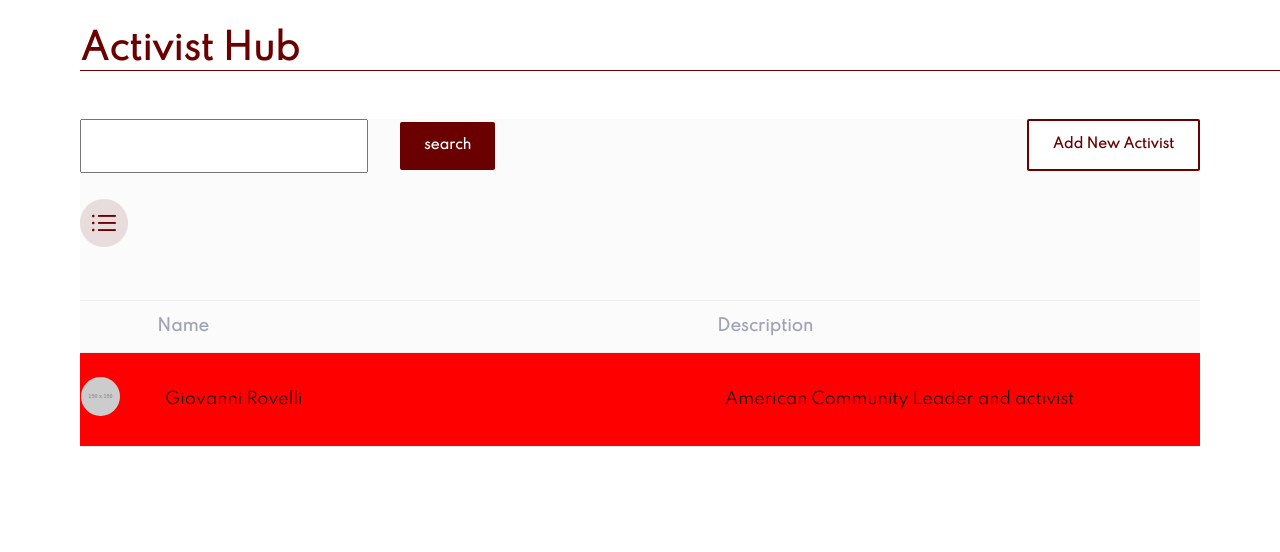
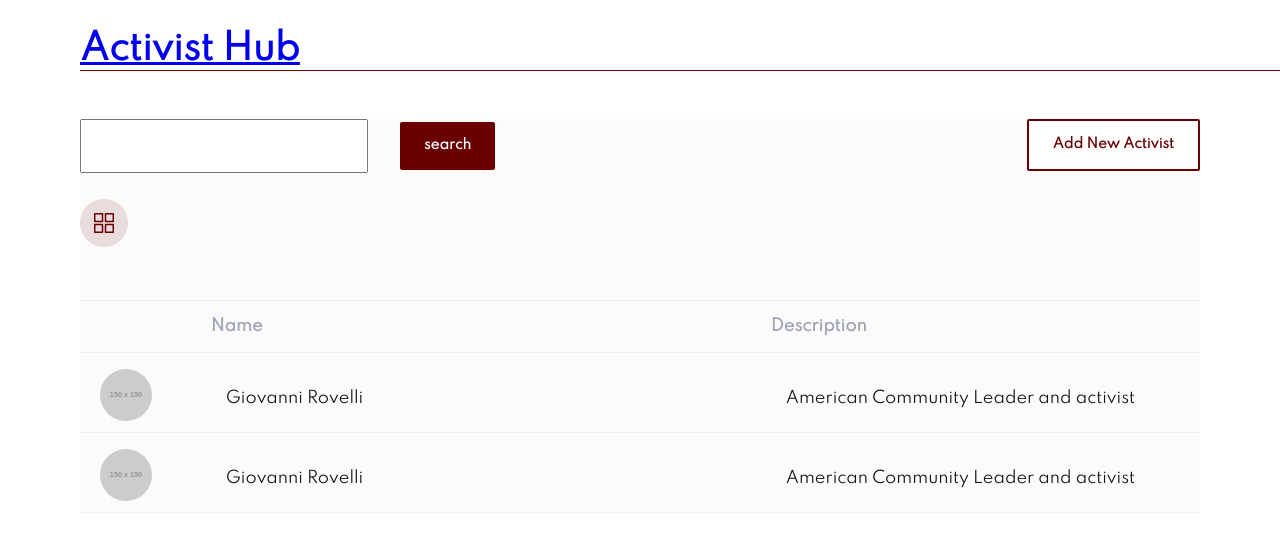
Before and after one commit to oluwabukolatina/activist, a React (Create React App) app: page /activists in a window 1280 px wide. Shown: the top 552 px of the page. Built offline with nearby package versions, Linux system fonts and the light colour scheme.

Commit message:
table data for list view

```diff
--- a/src/App.css
+++ b/src/App.css
@@ -31,11 +31,13 @@
   border: #6a0000;
   padding: 3%;
   font-weight: bolder;
+  cursor: pointer;
 }
 
 .cta p {
   font-weight: bold;
 }
+
 .logo-name {
   font-style: normal;
   color: #6a0000;
@@ -46,17 +48,20 @@
   background: #ffffff;
   border-bottom: 1px solid;
 }
+
 .activists-container {
   background: #fbfbfb;
   margin-left: 5rem;
   margin-top: 3rem;
   margin-right: 5rem;
 }
+
 .search-add {
   height: 3rem;
   display: grid;
   grid-template-columns: 1fr 1fr;
 }
+
 .add {
   float: right;
 }
@@ -66,9 +71,11 @@
   width: 50%;
   margin-right: 2rem;
 }
+
 .search-add button {
   height: 2rem;
 }
+
 .activist-search {
   background: #6a0000;
   border-radius: 2px;
@@ -77,6 +84,7 @@
   font-weight: bolder;
   padding: 1rem 1.5rem 2rem;
 }
+
 .add {
   background: #fff;
   border-radius: 2px;
@@ -90,27 +98,32 @@
   margin-top: 2rem;
   margin-bottom: 3rem;
 }
+
 .activists {
   display: grid;
   grid-template-columns: repeat(4, 1fr);
   grid-gap: 2%;
 }
+
 .activist {
   border: 1px solid;
   border-radius: 3px;
   padding: 3rem 2rem;
   background: #fff;
 }
+
 .image-clap {
   display: grid;
   grid-template-columns: 3fr 1fr;
   grid-gap: 3rem;
 }
+
 .clap-count {
   display: grid;
   grid-template-columns: 1fr 1fr;
   margin: auto auto auto 2rem;
 }
+
 .activist-image {
   border-radius: 50%;
   width: 88%;
@@ -128,12 +141,13 @@ td {
   width: 8%;
   line-height: 22px;
   color: #121212;
-  padding-top: 1.5rem;
-  padding-bottom: 1.5rem;
-  background: red;
+
+
+  padding: 1rem 20px 5px;
+
 }
+
 th {
-  padding: 8px;
   text-align: left;
   border-bottom: 1px solid #eee;
   border-top: 1px solid #eee;
@@ -145,10 +159,12 @@ th {
 td:nth-child(odd) {
   width: 0rem;
 }
+
 .list-activist-image {
   border-radius: 50%;
   width: 58%;
 }
+
 .list-activist-name {
   width: 50%;
   padding-left: 1rem;
@@ -156,6 +172,18 @@ td:nth-child(odd) {
   line-height: 22px;
   color: #121212;
 }
+
 .list-activist-description {
   padding-left: 1rem;
 }
+
+.link {
+  color: #fff;
+  text-decoration: none;
+}
+
+/* tr {
+  padding-left: 1rem;
+  padding-top: 1rem;
+  padding-bottom: 1rem;
+} */
--- a/src/components/Home.js
+++ b/src/components/Home.js
@@ -1,4 +1,5 @@
 import React from 'react';
+import { Link } from 'react-router-dom';
 
 const Home = () => {
   return (
@@ -7,7 +8,12 @@ const Home = () => {
       <div className="cta">
         <p>Learn About Historical Figures Who</p>
         <p>Have Made Meaningful Social Change.</p>
-        <button>View Activists</button>
+        <button>
+          <Link className="link" to="/activists">
+            View Activists
+          </Link>
+{' '}
+        </button>
       </div>
     </div>
   );
--- a/src/components/activists/Activists.js
+++ b/src/components/activists/Activists.js
@@ -1,7 +1,6 @@
 /* eslint-disable react/button-has-type */
 import React from 'react';
 import Header from '../layouts/Header';
-import Filter from '../../images/filter.png';
 import TileView from './TileView';
 import ListView from './ListView';
 
@@ -19,9 +18,7 @@ const Activists = () => {
             <button className="add">Add New Activist</button>
           </div>
         </div>
-        <div className="filter">
-          <img src={Filter} alt="fileter" />
-        </div>
+
         {/* <TileView /> */}
         <ListView />
       </div>
--- a/src/components/activists/ListView.js
+++ b/src/components/activists/ListView.js
@@ -1,7 +1,12 @@
 import React from 'react';
+import List from '../../images/List.png';
 
 const ListView = () => {
   return (
+    <>
+      <div className="filter">
+        <img src={List} alt="list" />
+      </div>
       <table>
         <tr>
           <th />
@@ -22,7 +27,21 @@ const ListView = () => {
             American Community Leader and activist
           </td>
         </tr>
+        <tr>
+          <td className="list-activist">
+            <img
+              className="list-activist-image"
+              src="https://via.placeholder.com/150"
+              alt="activist"
+            />
+          </td>
+          <td className="list-activist-name">Giovanni Rovelli</td>
+          <td className="list-activist-description">
+            American Community Leader and activist
+          </td>
+        </tr>
       </table>
+    </>
   );
 };
 export default ListView;
--- a/src/components/activists/TileView.js
+++ b/src/components/activists/TileView.js
@@ -1,8 +1,13 @@
 import React from 'react';
 import Clap from '../../images/clap-hand.png';
+import Filter from '../../images/filter.png';
 
 const TileView = () => {
   return (
+    <>
+      <div className="filter">
+        <img src={Filter} alt="fileter" />
+      </div>
       <div className="activists">
         <div className="activist">
           <div className="image-clap">
@@ -17,15 +22,20 @@ const TileView = () => {
             </div>
           </div>
           <h3>Will.I.Am</h3>
-        <p>lorem ipsum diplot claifornia lana slow drake touch amazing music</p>
+          <p>
+            lorem ipsum diplot claifornia lana slow drake touch amazing music
+          </p>
           <p>
             Born
 {' '}
 <span>March 15, 1975</span>
-          in <span>Los Angeles</span>
+            in
+{' '}
+<span>Los Angeles</span>
           </p>
         </div>
       </div>
+    </>
   );
 };
 export default TileView;
--- a/src/components/layouts/Header.js
+++ b/src/components/layouts/Header.js
@@ -1,6 +1,11 @@
 import React from 'react';
+import { Link } from 'react-router-dom';
 
 const Header = () => {
-  return <div className="logo-name">Activist Hub</div>;
+  return (
+    <div className="logo-name">
+      <Link to="/">Activist Hub</Link>
+    </div>
+  );
 };
 export default Header;
```
Also changed, not shown: src/images/List.png (added). Lines whose indentation alone changed are shown as unchanged.
